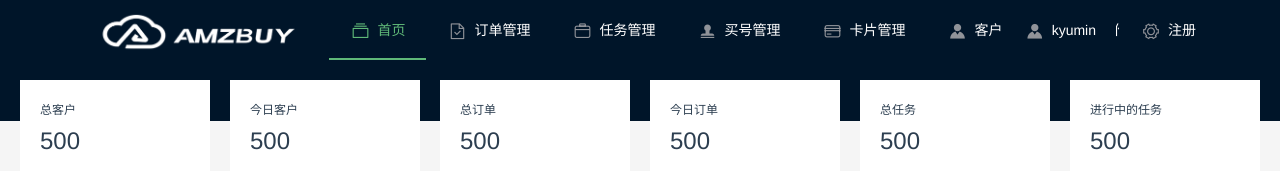
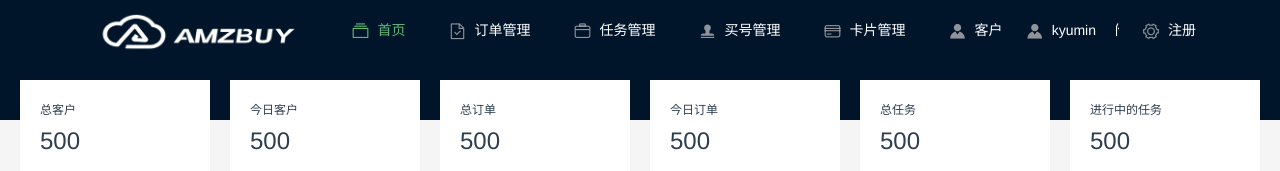
Before and after one commit to buysys/buySys, a Vue app: page /#/login in a window 1280 px wide. Both pictures are taken after a click on the button "登陆". Shown: the top 171 px of the page. Built offline with nearby package versions, Linux system fonts and the light colour scheme.

Commit message:
菜单调整

```diff
--- a/src/assets/css/base.css
+++ b/src/assets/css/base.css
@@ -108,15 +108,14 @@ ul{
 	background: #001529;
 }
 .el-menu.el-menu--horizontal{
-	border-bottom:solid 1px #001529;
+	border: none;
 }
 .el-menu--horizontal>.el-submenu .el-submenu__icon-arrow{
 	display: none;
 }
-.el-submenu.is-active .el-submenu__title{
-	border: none;
-}
-.el-menu--horizontal>.el-submenu.is-active .el-submenu__title{
+.el-menu--horizontal>.el-submenu .el-submenu__title,
+.el-menu--horizontal>.el-submenu.is-active .el-submenu__title
+{
 	border: none;
 }
 .el-menu--collapse .el-menu .el-submenu, .el-menu--popup{
--- a/src/components/navMenu.vue
+++ b/src/components/navMenu.vue
@@ -9,7 +9,7 @@
 					<el-menu-item>
 					<img class="imgLogo" src="../assets/image/logo.png" />
 					</el-menu-item>
-          <el-menu-item index="index"><i class="el-icon-files"></i>首页</el-menu-item>
+          <el-menu-item index="index" style="border: none;"><i class="el-icon-files"></i>首页</el-menu-item>
           <el-submenu index="2">
             <template slot="title"><i class="el-icon-document-checked"></i>订单管理</template>
             <el-menu-item index="orderPlacingManage">下单管理</el-menu-item>
```
